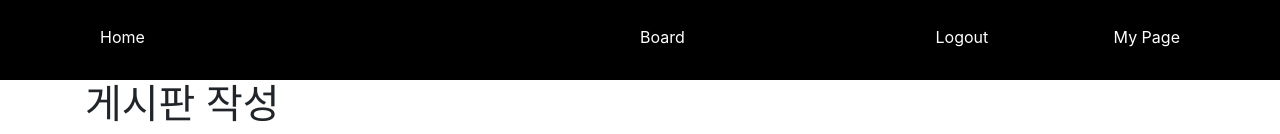
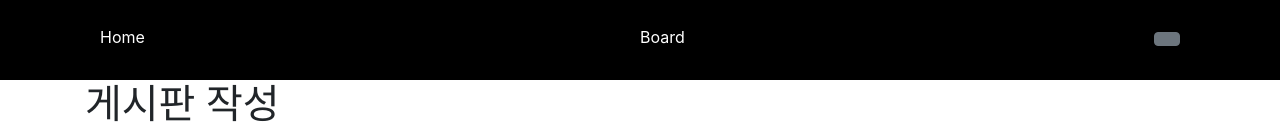
Before and after one commit to 0420syj/KOSM, a React (Create React App) app in the folder test6/frontend/: page /write in a window 1280 px wide. Shown: the top 134 px of the page. Built offline with nearby package versions, Linux system fonts and the light colour scheme.

Commit message:
로그인 menu toggle 설정
로그인 한 후 Menu에서 username을 클릭하면 마이페이지, 로그아웃이 Dropdown형태로 나오도록 구현

```diff
--- a/test6/frontend/src/menu/after/AfterMenu.js
+++ b/test6/frontend/src/menu/after/AfterMenu.js
@@ -1,7 +1,9 @@
-import React from 'react';
+import React, {useState} from 'react';
 import {Link} from 'react-router-dom';
+import {Dropdown, DropdownItem, DropdownMenu, DropdownToggle} from 'reactstrap';
 import './AfterLogin.scss';
 const AfterMenu = (props) => {
+    const [isDropdown, setIsDropdown] = useState(false);
     const logoutClick = () => {
         localStorage.setItem('isLogin', 'false');
         localStorage.setItem('email', '');
@@ -10,6 +12,9 @@ const AfterMenu = (props) => {
         localStorage.setItem('phonenumber', '');
     }
 
+    const toggle = () => {
+        setIsDropdown(!isDropdown);
+    }
     return (
         <div>
             <div className='menuContainer'>
@@ -23,13 +28,25 @@ const AfterMenu = (props) => {
                         <Link to='/board' style={{color: 'inherit', textDecoration: 'none'}}>
                             <div style={{cursor: 'pointer'}}>Board</div>
                         </Link>
-                        <div>{localStorage.getItem('username')}</div>
+                        <div>
+                            <Dropdown isOpen = {isDropdown} toggle={toggle}>
+                                <DropdownToggle>
+                                    {localStorage.getItem('username')}
+                                </DropdownToggle>
+                                <DropdownMenu>
+                                    <DropdownItem>
                                         <Link to='/' style={{color: 'inherit', textDecoration:'none'}}>
                                             <div style={{cursor: 'pointer'}} onClick ={logoutClick}>Logout</div>
                                         </Link>
+                                    </DropdownItem>
+                                    <DropdownItem>
                                         <Link to='/mypage' style={{color: 'inherit', textDecoration:'none'}}>
                                             <div style={{cursor: 'pointer'}}>My Page</div>
                                         </Link>
+                                    </DropdownItem>
+                                </DropdownMenu>
+                            </Dropdown>
+                        </div>
                     </div>
                 </div>
             </div>
```
Also changed, not shown: 1 other file (tests, documents, lock files or other folders). Lines whose indentation alone changed are shown as unchanged.
